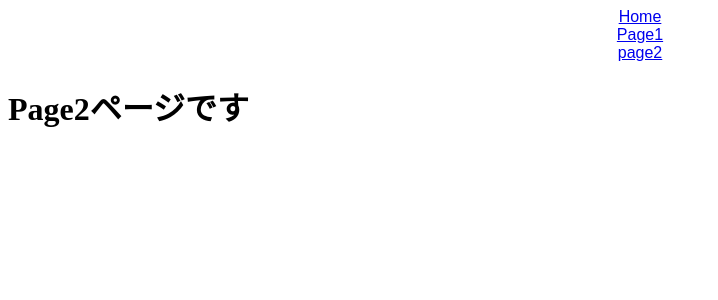
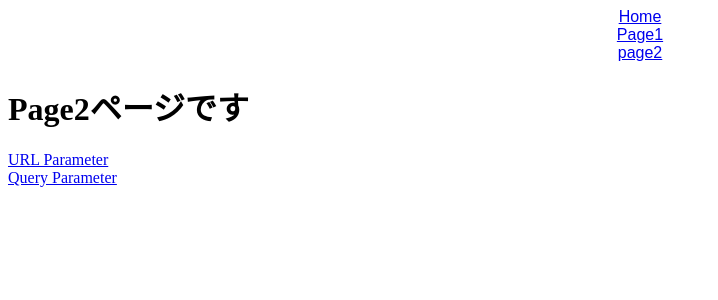
Before and after one commit to atagan-deb/Lesson-React-Router, a React (Create React App) app: page /page2 in a window 1280 px wide. Shown: the top 300 px of the page, without its empty margins (0-718 px from the left). Built offline with nearby package versions, Linux system fonts and the light colour scheme.

Commit message:
url parameterを使用

```diff
--- a/src/Page2.jsx
+++ b/src/Page2.jsx
@@ -1,7 +1,12 @@
+import { Link } from "react-router-dom";
+
 export const Page2 = () => {
   return (
     <div>
       <h1>Page2ページです</h1>
+      <Link to="/page2/100">URL Parameter</Link>
+      <br />
+      <Link to="/page2/999?name=hogehoge">Query Parameter</Link>
     </div>
   );
 };
--- /dev/null
+++ b/src/UrlParameter.jsx
@@ -0,0 +1,15 @@
+import { useParams, useLocation } from "react-router-dom";
+
+export const UrlParameter = () => {
+  const { id } = useParams();
+  const { search } = useLocation();
+  const query = new URLSearchParams(search);
+
+  return (
+    <div>
+      <h1>UrlParameterページです</h1>
+      <p>パラメーターは{id}です</p>
+      <p>クエリパラメーターは{query.get("name")}です</p>
+    </div>
+  );
+};
--- /dev/null
+++ b/src/router/Page2Routes.jsx
@@ -0,0 +1,15 @@
+import { Page2 } from "../Page2";
+import { UrlParameter } from "../UrlParameter";
+
+export const page2Routes = [
+  {
+    path: "/",
+    exact: true,
+    children: <Page2 />
+  },
+  {
+    path: "/:id",
+    exact: false,
+    children: <UrlParameter />
+  }
+];
--- a/src/router/Router.jsx
+++ b/src/router/Router.jsx
@@ -1,8 +1,8 @@
 import { Switch, Route } from "react-router-dom";
 
 import { Home } from "../Home";
-import { Page2 } from "../Page2";
 import { page1Routes } from "./Page1Routes";
+import { page2Routes } from "./Page2Routes";
 
 export const Router = () => {
   return (
@@ -26,9 +26,22 @@
           </Switch>
         )}
       ></Route>
-      <Route path="/page2">
-        <Page2 />
-      </Route>
+      <Route
+        path="/page2"
+        render={({ match: { url } }) => (
+          <Switch>
+            {page2Routes.map((route) => (
+              <Route
+                key={route.path}
+                exact={route.exact}
+                path={`${url}${route.path}`}
+              >
+                {route.children}
+              </Route>
+            ))}
+          </Switch>
+        )}
+      ></Route>
     </Switch>
   );
 };
```
